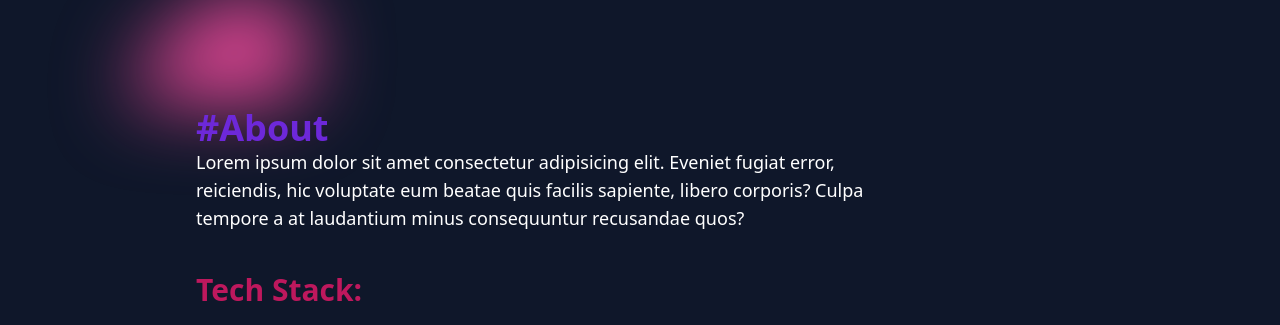
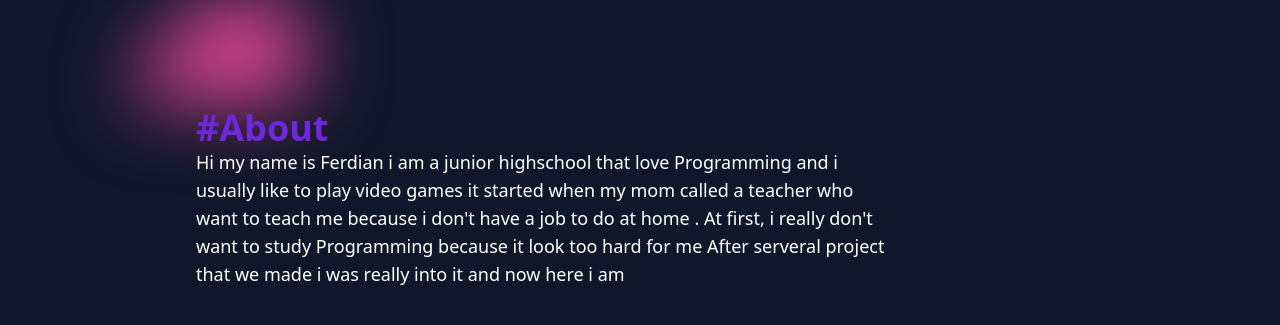
Before and after one commit to 12Ferdian12/12Ferdian12.github.io, a website: page Views/Personal.html in a window 1280 px wide. Shown: the part 812-1137 px from the top of the page. Drawn offline with nearby package versions, Linux system fonts and the light colour scheme.

Commit message:
CHANGING: -EDITING TEXT

```diff
--- a/Views/Personal.html
+++ b/Views/Personal.html
@@ -67,7 +67,7 @@
         <div class="container sm:p-1 md:p-16 lg:p-44  text-white ">
             <div class="px-5 ">
                 <span class="text-violet-700  font-bold text-4xl sm:text-5xl md:text-4xl"> #About </span>
-                <p class="container  w-[350px] md:w-[700px]  mb-10 text-white sm:text-xl md:text-lg">  Lorem ipsum dolor sit amet consectetur adipisicing elit. Eveniet fugiat error, reiciendis, hic voluptate eum beatae quis facilis sapiente, libero corporis? Culpa tempore a at laudantium minus consequuntur recusandae quos? </p>
+                <p class="container  w-[350px] md:w-[700px]  mb-10 text-white sm:text-xl md:text-lg">  Hi my name is Ferdian i am a junior highschool that love Programming and i usually like to play video games it started when my mom called a teacher who want to teach me because i don't have  a job to do at home .  At first, i really don't want to study Programming because it look too hard for me  After serveral project that we made i was really into it and now here i am</p>
             </div>
            <div class="flex justify-start items-center gap-4">
                 <h1 class="px-5 mb-10 font-bold text-3xl text-pink-700  ">Tech Stack:</h1>
```
